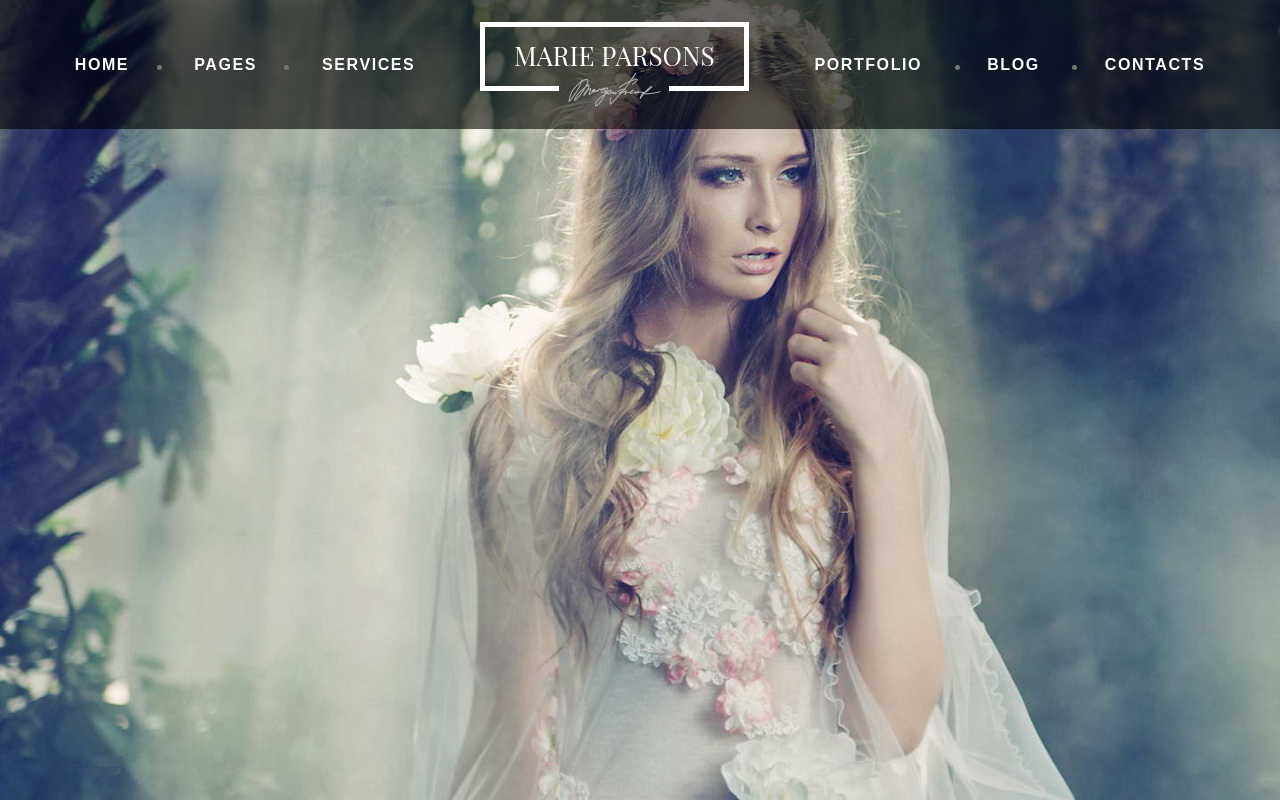
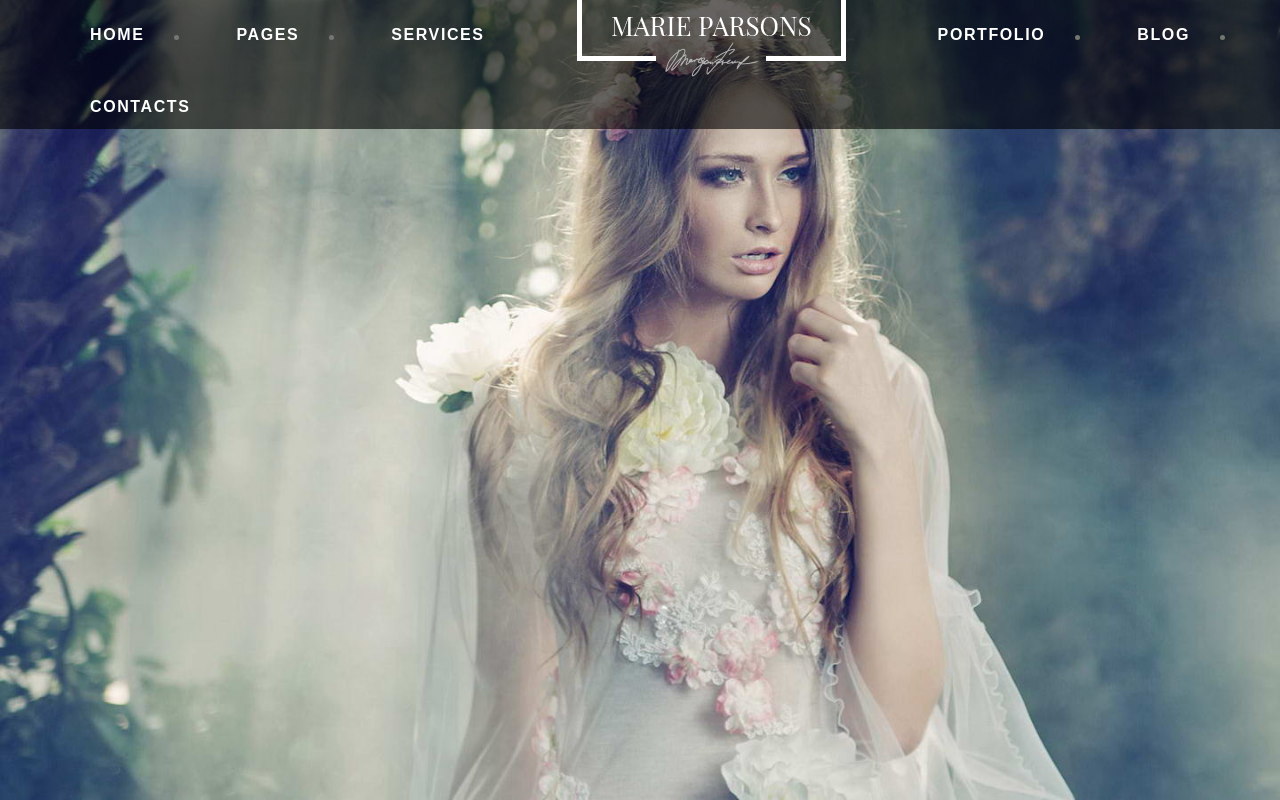
Before and after one commit to denis-gerc/hairstyles, a website: page #src/index.html in a window 1280 px wide. Drawn offline with nearby package versions, Linux system fonts and the light colour scheme; files that its build step writes are made by us from their sources; a web font is replaced by a local one.

Commit message:
to be continue

```diff
--- a/#src/pages/_head.html
+++ b/#src/pages/_head.html
@@ -1,10 +1,10 @@
- <head>
+<head>
 	<title>@@title</title>
 	<meta charset="UTF-8">
-	<meta name="format-detection" content="telephone=no">
+	<meta name="viewport"
+		content="width=device-width, user-scalable=no, initial-scale=1.0, maximum-scale=1.0, minimum-scale=1.0">
 	<link rel="stylesheet" href="css/style.min.css">
 	<link rel="shortcut icon" href="favicon.ico">
 	<!-- <meta name="robots" content="noindex, nofollow"> -->
-	<!-- <meta name="viewport" content="width=device-width, initial-scale=1.0, maximum-scale=1.0, user-scalable=0"> -->
 	<meta name="viewport" content="width=device-width, initial-scale=1.0">
 </head>
--- a/#src/pages/_header.html
+++ b/#src/pages/_header.html
@@ -1,30 +1,32 @@
 <header class="header">
+	<div class="container">
 		<div class="header__row">
 			<nav class="header__menu menu">
+
 				<div class="menu__icon icon-menu">
 					<span></span>
 					<span></span>
 					<span></span>
 				</div>
+
 				<div class="menu__body">
-        <div class="menu__body menu__body--left">
 					<ul class="menu__list">
 						<li><a href="#" class="menu__link"></a>Home</li>
 						<li><a href="#" class="menu__link"></a>Pages</li>
 						<li><a href="#" class="menu__link"></a>Services</li>
-          </ul>
-        </div>
-        <div class="header__logo">
-          <a href="/"><img src="img/logo/logo-white.png" alt="logo"></a>
-        </div>
-        <div class="menu__body menu__body--right">
-          <ul class="menu__list">
+						<li class="logo"><a href="#" class="menu__link"></a><img src="img/logo/logo-white.png" alt="logo"></li>
 						<li><a href="#" class="menu__link"></a>Portfolio</li>
 						<li><a href="#" class="menu__link"></a>Blog</li>
 						<li><a href="#" class="menu__link"></a>Contacts</li>
 					</ul>
 				</div>
+			</nav>
+
+			<!-- <div class="header__logo">
+				<a href="/"><img src="img/logo/logo-white.png" alt="logo"></a>
+			</div> -->
+
 		</div>
-    </nav>
 	</div>
+
 </header>
--- a/#src/scss/header.scss
+++ b/#src/scss/header.scss
@@ -5,78 +5,43 @@
 	z-index: 50;
 	left: 0;
 	top: 0;
+	background-color: rgba(0, 0, 0, .6);
 
 	&__row {
 		display: flex;
 		justify-content: center;
 		align-items: center;
 		height: 129px;
-		background-color: rgba(0, 0, 0, .6);
 	}
 
-	&__menu {
-	}
+	&__menu {}
 
-	&__logo {
-	}
+	&__logo {}
 
-}
 
-.icon-menu {
-}
+	.icon-menu {}
 
 	.menu {
 
-	&__body {
-		display: flex;
-		justify-content: center;
-		align-items: center;
+		&__body {}
 
-		&--left {
-			li {
-				padding-right: 65px;
-
-				&:after {
-					right: calc(65px / 2);
-				}
-
-				&:last-child:after {
-					display: none;
-				}
-
-			}
-		}
-
-		&--right {
-			li {
-				padding-left: 65px;
-
-				&:after {
-					left: calc(65px / 2);
-				}
-
-				&:first-child:after {
-					display: none;
-				}
-
-			}
-		}
-
-	}
-
-	&__icon {
-	}
+		&__icon {}
 
 		&__list {
 			display: flex;
+			align-items: center;
+			justify-content: space-between;
+			flex-wrap: wrap;
 
 			li {
+
+				padding: 0 35px;
+				color: #ffffff;
 				font-size: 16px;
 				line-height: 60px;
 				font-weight: 700;
 				text-transform: uppercase;
 				letter-spacing: 0.1em;
-			color: #ffffff;
 				position: relative;
 
 				&:after {
@@ -87,20 +52,42 @@
 					background-color: #747771;
 					position: absolute;
 					top: 50%;
+					right: 0;
 				}
+
+				&:nth-child(3)::after {
+					display: none;
+				}
+
+				&:nth-child(4)::after {
+					display: none;
+				}
+
+				&:last-child::after {
+					display: none;
 				}
 
 			}
 
-	&__link {
 		}
+
+		// &__link {
+		// 	color: #ffffff;
+		// 	font-size: 16px;
+		// 	line-height: 60px;
+		// 	font-weight: 700;
+		// 	text-transform: uppercase;
+		// 	letter-spacing: 0.1em;
+		// }
 
 	}
 
 	//====================================================================================================
 
+
+	//Burger
+
 	/*
-//Burger
 .icon-menu {
 	display: none;
 	@media (max-width: $md3+px) {
@@ -144,3 +131,5 @@
 	}
 }
 */
+
+}
--- a/#src/scss/style.scss
+++ b/#src/scss/style.scss
@@ -14,7 +14,9 @@
 //</Иконочные шрифты>===================================================================================================
 
 //<Шрифт по умолчанию>==================================================================================================
-$fontFamily: "Mulish", sans-serif;;
+$fontFamily: "Mulish",
+sans-serif;
+;
 //</Шрифт по умолчанию>=================================================================================================
 
 //</ШРИФТЫ>=============================================================================================================
@@ -23,7 +25,7 @@ $fontFamily: "Mulish", sans-serif;;
 $minWidth: 320px;
 $maxWidth: 1920;
 $maxWidthContainer: 1170;
-$md1: $maxWidthContainer + 12;
+$md1: $maxWidthContainer+12;
 $md2: 991.98;
 $md3: 767.98;
 $md4: 479.98;
@@ -31,6 +33,7 @@ $md4: 479.98;
 
 //<ОБНУЛЕНИЕ, ОБЩИЕ ПАРАМЕТРЫ>==========================================================================================
 @import "null";
+
 body {
 	color: #000;
 	font-size: 14px;
@@ -50,8 +53,7 @@ body {
 	display: flex;
 	flex-direction: column;
 
-	&._loaded {
-	}
+	&._loaded {}
 }
 
 //</ОБОЛОЧКА>===========================================================================================================
@@ -60,7 +62,9 @@ body {
 
 .container {
 	max-width: 1200px;
+	min-width: 320px;
 	padding: 0 15px;
+	margin: 0 auto;
 }
 
 //._container {
@@ -110,6 +114,7 @@ body {
 .main-screen {
 	flex: 1 0 100%;
 	position: relative;
+
 	&__bg {
 		position: absolute;
 		width: 100%;
@@ -119,9 +124,7 @@ body {
 	}
 }
 
-.content{
-
-}
+.content {}
 
 //======================================================================================================================
 
```
Also changed, not shown: hairstyles/index.html (+13 -11 lines), hairstyles/css/style.css, hairstyles/css/style.min.css. Lines whose indentation alone changed are shown as unchanged.
